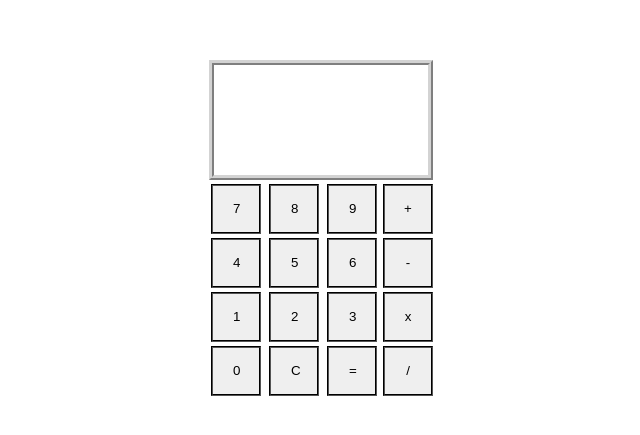
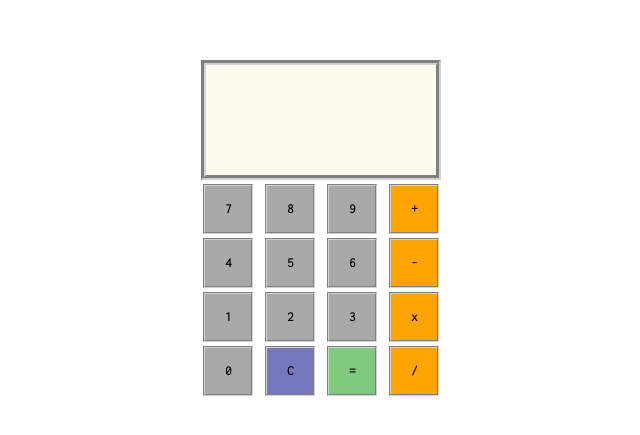
Before and after one commit to prologicz/odin-calculator, a plain HTML site: page index.html in a window 1280 px wide. Shown: the part 179-614 px from the top of the page, without its empty margins (319-959 px from the left). Drawn offline with Linux system fonts and the light colour scheme.

Commit message:
Added additional styling to calculator

```diff
--- a/index.html
+++ b/index.html
@@ -7,6 +7,9 @@
     <title>Odin Calculator</title>
     <script src = 'script.js' defer></script>
     <link rel="stylesheet" href="styles.css">
+    <style>
+        @import url('https://fonts.googleapis.com/css2?family=Inconsolata:wght@300&display=swap');
+    </style>
 </head>
 <body>
 
@@ -40,12 +43,6 @@
                 <button type='button' class = 'divide calculation-button'>/</button>
             </div>
         </div>
-
-
-
-
-
-
     </div>
 
 
--- a/styles.css
+++ b/styles.css
@@ -3,6 +3,7 @@ body{
     display: flex;
     flex-direction: column;
     justify-content: center;
+    font-family:'Inconsolata';
 
 }
 
@@ -28,13 +29,14 @@ button {
 .display{
     display: flex;
     border: 5px lightgray;
-    border-style: ridge;
+    border-style:groove;
     height: 100px;
-    width: 204px;
+    width: 220px;
     margin-bottom: 2px;
     align-items: center;
     justify-content: right;
     padding: 5px;
+    background-color: floralwhite;
 }
 
 .result, .number-display, .result-display{
@@ -46,7 +48,35 @@ button {
 
 }
 
-.number-button, .clear-button, .equals-button, .add-button, .subtract-button, .multiply-button, .divide-button {
+.number-button, .clear-button, .equals-button, .calculation-button {
     padding: 20px;
     margin: 2px;
+    border: 2px lightgray;
+    border-style:groove;
+    font-family: 'Inconsolata';
+    font-weight: 700;
 }
+
+.number-button {
+
+    background-color: darkgray;
+}
+
+.calculation-button {
+
+    background-color: orange;
+
+}
+
+.clear-button {
+
+    background-color: rgb(118, 118, 187);
+
+}
+
+.equals-button {
+
+    background-color: rgb(128, 202, 128);
+
+
+}
```
Lines whose indentation alone changed are shown as unchanged.
